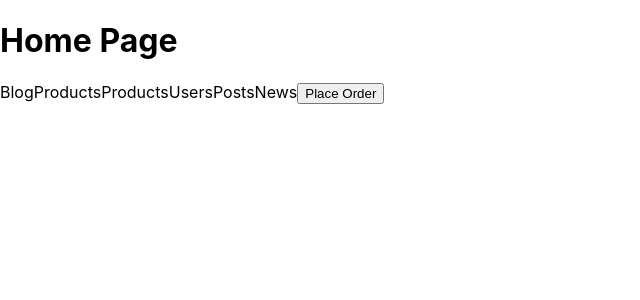
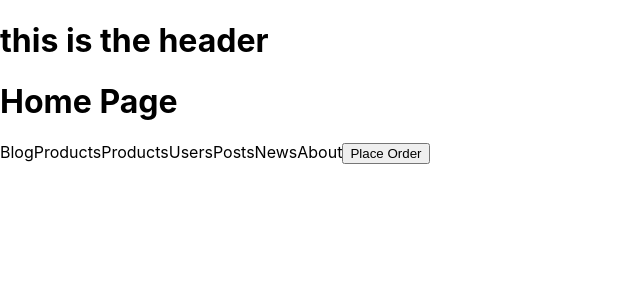
Before and after one commit to AyoCodess/NextJS-App, a Next.js app: page / in a window 1280 px wide. Shown: the top 300 px of the page, without its empty margins (0-640 px from the left). Built offline with nearby package versions, Linux system fonts and the light colour scheme.

Commit message:
individual layout learning

```diff
--- a/pages/_app.js
+++ b/pages/_app.js
@@ -1,7 +1,17 @@
-import '../styles/globals.css'
+import '../styles/globals.css';
+import Header from './components/header';
 
 function MyApp({ Component, pageProps }) {
-  return <Component {...pageProps} />
+  // -  individual page layouts
+  if (Component.getLayout) {
+    return Component.getLayout(<Component {...pageProps} />);
+  }
+  return (
+    <>
+      <Header />
+      <Component {...pageProps} />
+    </>
+  );
 }
 
-export default MyApp
+export default MyApp;
--- a/pages/comments/[commentId].js
+++ b/pages/comments/[commentId].js
@@ -32,7 +32,6 @@ export const getStaticProps = async (context) => {
     (comment) => comment.id === parseInt(commentId)
   );
 
-  console.log(commentId);
   return {
     props: {
       comment,
--- /dev/null
+++ b/pages/components/footer.js
@@ -0,0 +1,5 @@
+import React from 'react';
+
+export default function footer() {
+  return <h1>This is where the Footer would be </h1>;
+}
--- /dev/null
+++ b/pages/components/header.js
@@ -0,0 +1,7 @@
+import React from 'react';
+
+function Header() {
+  return <h1>this is the header</h1>;
+}
+
+export default Header;
--- a/pages/index.js
+++ b/pages/index.js
@@ -31,6 +31,10 @@ function Home() {
       <Link href='/news'>
         <a>News</a>
       </Link>
+      {/* //-about has no header, has its own layout */}
+      <Link href='/about'>
+        <a>About</a>
+      </Link>
       <button type='button' onClick={handleClick}>
         Place Order
       </button>
```
Also changed, not shown: pages/about.js (+12 -2 lines).
